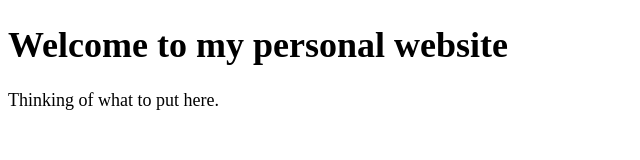
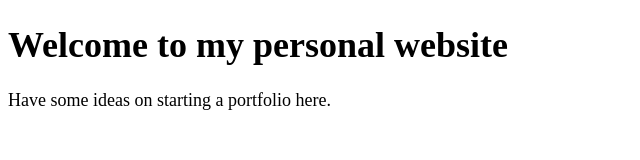
Before and after one commit to jtl999/jtl999.github.io, a plain HTML site: page index.htm in a window 1280 px wide. Shown: the whole page, without its empty margins (0-640 px from the left). Drawn offline with Linux system fonts and the light colour scheme.

Commit message:
starting portfolio

```diff
--- a/index.htm
+++ b/index.htm
@@ -11,7 +11,7 @@
             }
         </style>
 
-        <p>Thinking of what to put here.</p>
+        <p>Have some ideas on starting a portfolio here.</p>
 
 </head>
 <body>
```
